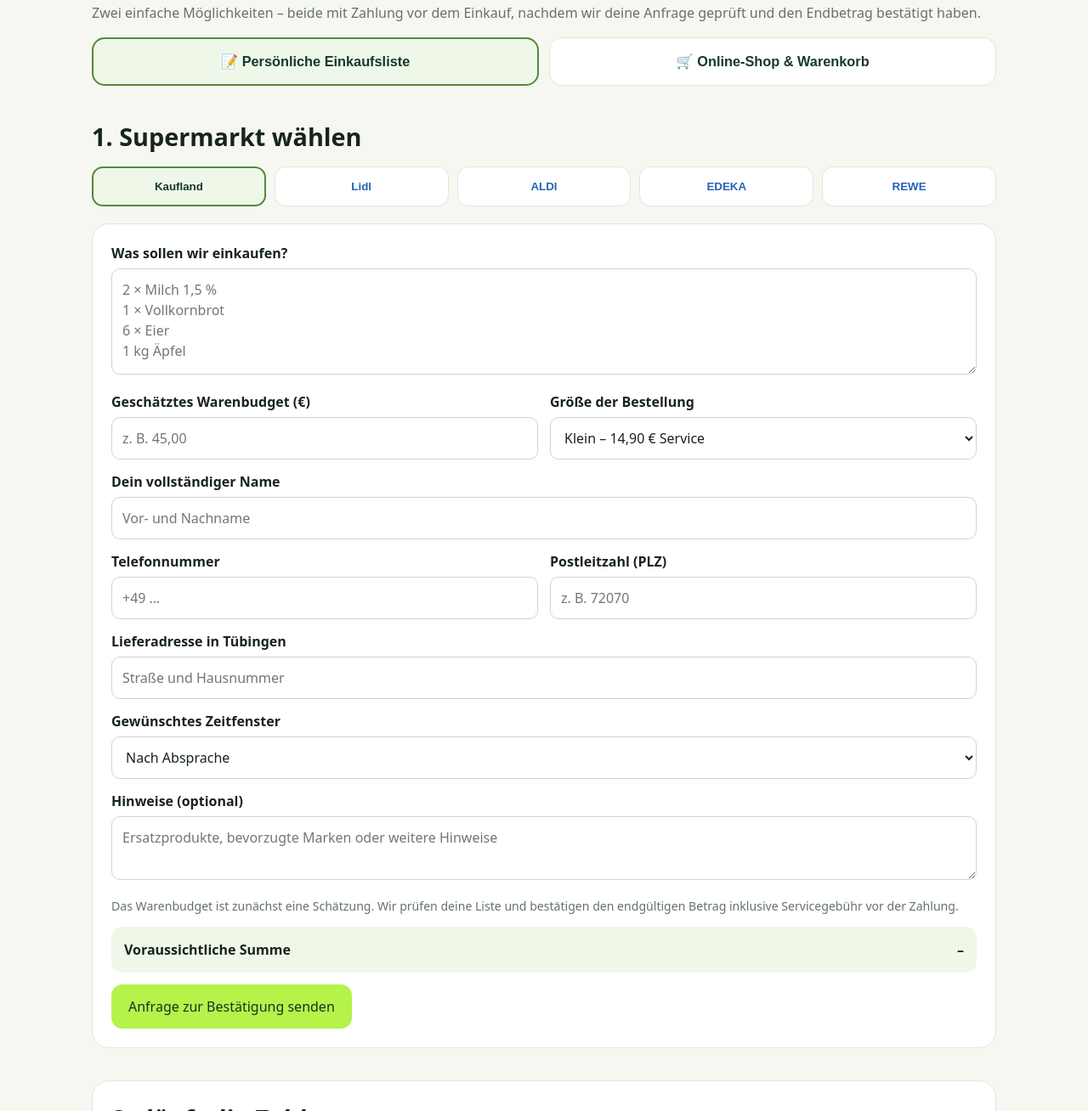
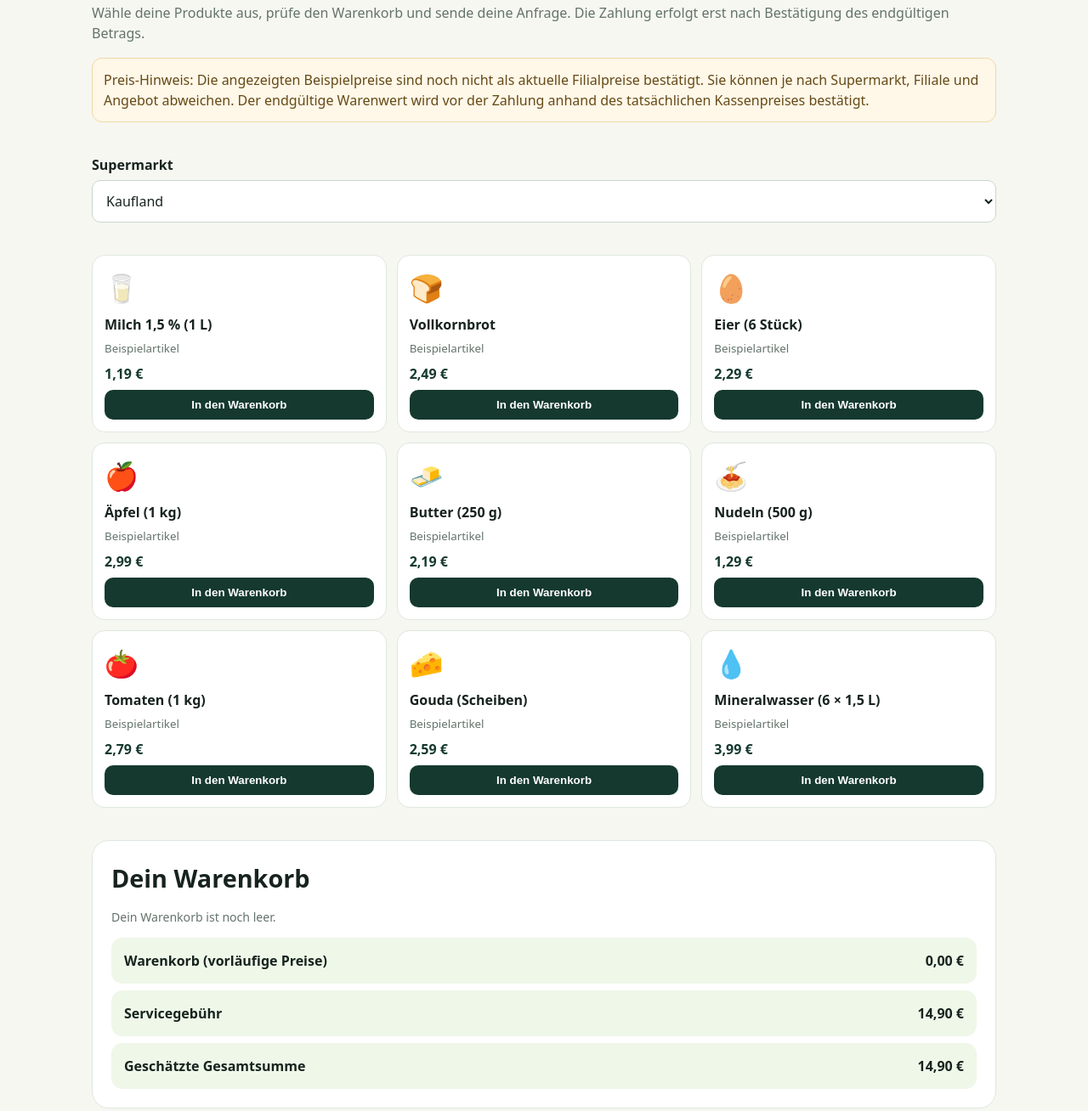
Before and after one commit to Bringio/Bringio, a plain HTML site: page index.html in a window 1280 px wide. Shown: the part 585-1893 px from the top of the page at 85% size. Drawn offline with Linux system fonts and the light colour scheme.

Commit message:
Add files via upload

```diff
--- a/index.html
+++ b/index.html
@@ -18,38 +18,18 @@ main{max-width:1100px;margin:auto;padding:26px 18px 70px}.hero{background:linear
 </style>
 </head>
 <body>
-<header><div class="nav"><div class="brand">BRING<span>IO</span></div><small>Persönlicher Einkaufsservice · Tübingen</small></div></header>
+<header><div class="nav"><div class="brand">BRING<span>IO</span></div><small>Online-Shop · Tübingen</small></div></header>
 <main>
-<section class="hero"><div class="eyebrow">Einkaufen leicht gemacht</div><h1>Dein Einkauf.<br>Direkt zu dir.</h1><p>Wähle deinen Weg: Schicke uns deine persönliche Einkaufsliste oder stelle deinen Warenkorb im BRINGIO-Shop zusammen.</p><a class="btn" href="#bestellen">Jetzt Einkauf starten</a></section>
+<section class="hero"><div class="eyebrow">Einkaufen leicht gemacht</div><h1>Dein Einkauf.<br>Direkt zu dir.</h1><p>Wähle Produkte aus dem BRINGIO-Shop, lege sie in deinen Warenkorb und sende deine Anfrage.</p><a class="btn" href="#bestellen">Jetzt Einkauf starten</a></section>
 
-<section class="section" id="bestellen"><h2>Wie möchtest du bestellen?</h2><p class="sub">Zwei einfache Möglichkeiten – beide mit Zahlung vor dem Einkauf, nachdem wir deine Anfrage geprüft und den Endbetrag bestätigt haben.</p>
-<div class="switch"><button id="tab-list" class="active" type="button">📝 Persönliche Einkaufsliste</button><button id="tab-shop" type="button">🛒 Online-Shop & Warenkorb</button></div>
+<section class="section" id="bestellen"><h2>Online-Shop & Warenkorb</h2><p class="sub">Wähle deine Produkte aus, prüfe den Warenkorb und sende deine Anfrage. Die Zahlung erfolgt erst nach Bestätigung des endgültigen Betrags.</p>
+<div id="shop-panel" class="panel active">
 
-<div id="list-panel" class="panel active">
- <div class="section"><h2>1. Supermarkt wählen</h2><div class="shops" id="shops">
- <button class="shop" type="button" aria-pressed="true">Kaufland</button><button class="shop" type="button" aria-pressed="false">Lidl</button><button class="shop" type="button" aria-pressed="false">ALDI</button><button class="shop" type="button" aria-pressed="false">EDEKA</button><button class="shop" type="button" aria-pressed="false">REWE</button></div></div>
- <form id="list-form" class="grid">
-  <div class="full"><label for="items">Was sollen wir einkaufen?</label><textarea id="items" required placeholder="2 × Milch 1,5 %&#10;1 × Vollkornbrot&#10;6 × Eier&#10;1 kg Äpfel"></textarea></div>
-  <div><label for="budget">Geschätztes Warenbudget (€)</label><input id="budget" type="number" min="1" step="0.01" required placeholder="z. B. 45,00"></div>
-  <div><label for="list-size">Größe der Bestellung</label><select id="list-size"><option value="14.90">Klein – 14,90 € Service</option><option value="19.90">Mittel – 19,90 € Service</option><option value="24.90">Groß – 24,90 € Service</option></select></div>
-  <div class="full"><label for="list-name">Dein vollständiger Name</label><input id="list-name" required autocomplete="name" placeholder="Vor- und Nachname"></div>
-  <div><label for="list-phone">Telefonnummer</label><input id="list-phone" required type="tel" autocomplete="tel" placeholder="+49 …"></div>
-  <div><label for="list-postcode">Postleitzahl (PLZ)</label><input id="list-postcode" required inputmode="numeric" autocomplete="postal-code" placeholder="z. B. 72070"></div>
-  <div class="full"><label for="list-address">Lieferadresse in Tübingen</label><input id="list-address" required autocomplete="street-address" placeholder="Straße und Hausnummer"></div>
-  <div class="full"><label for="list-time">Gewünschtes Zeitfenster</label><select id="list-time"><option>Nach Absprache</option><option>Vormittags</option><option>Mittags</option><option>Nachmittags</option><option>Abends</option></select></div>
-  <div class="full"><label for="list-notes">Hinweise (optional)</label><textarea id="list-notes" style="min-height:75px" placeholder="Ersatzprodukte, bevorzugte Marken oder weitere Hinweise"></textarea></div>
-  <div class="full hint">Das Warenbudget ist zunächst eine Schätzung. Wir prüfen deine Liste und bestätigen den endgültigen Betrag inklusive Servicegebühr vor der Zahlung.</div>
-  <div class="full fee"><span>Voraussichtliche Summe</span><strong id="list-total">–</strong></div>
-  <div class="full"><button class="btn" type="submit">Anfrage zur Bestätigung senden</button></div>
- </form>
-</div>
-
-<div id="shop-panel" class="panel">
- <div class="warning">Beispielkatalog: Die angezeigten Preise sind Platzhalter zur Demonstration und keine aktuellen Supermarktpreise. Vor dem offiziellen Start müssen sie geprüft und gepflegt werden.</div>
- <div class="section"><label for="catalog-shop">Supermarkt</label><select id="catalog-shop"><option>Kaufland</option><option>Lidl</option><option>ALDI</option><option>EDEKA</option><option>REWE</option></select></div>
+ <div class="warning">Preis-Hinweis: Die angezeigten Beispielpreise sind noch nicht als aktuelle Filialpreise bestätigt. Sie können je nach Supermarkt, Filiale und Angebot abweichen. Der endgültige Warenwert wird vor der Zahlung anhand des tatsächlichen Kassenpreises bestätigt.</div>
+ <div class="section"><label for="catalog-shop">Supermarkt</label><select id="catalog-shop"><option>Kaufland</option><option>Lidl</option><option>ALDI</option><option>REWE</option></select></div>
  <div class="products section" id="products"></div>
  <div class="catalogbox section"><h2>Dein Warenkorb</h2><div id="cart"><p class="hint">Dein Warenkorb ist noch leer.</p></div>
-  <div class="fee" style="margin-top:14px"><span>Warenkorb (Beispielpreise)</span><strong id="cart-subtotal">0,00 €</strong></div>
+  <div class="fee" style="margin-top:14px"><span>Warenkorb (vorläufige Preise)</span><strong id="cart-subtotal">0,00 €</strong></div>
   <div class="fee" style="margin-top:8px"><span>Servicegebühr</span><strong>14,90 €</strong></div>
   <div class="total" style="margin-top:8px"><span>Geschätzte Gesamtsumme</span><strong id="cart-total">14,90 €</strong></div>
  </div>
@@ -62,21 +42,15 @@ main{max-width:1100px;margin:auto;padding:26px 18px 70px}.hero{background:linear
   <div class="full"><button class="btn" type="submit">Warenkorb-Anfrage senden</button></div>
  </form>
 </div>
-<div class="card section"><h2>So läuft die Zahlung</h2><p>1. Du sendest deine Anfrage. 2. BRINGIO prüft Verfügbarkeit, Warenkosten, Lieferzeit und Servicegebühr. 3. Du erhältst den bestätigten Gesamtbetrag und einen sicheren Zahlungslink. 4. Erst nach erfolgreicher Zahlung starten wir den Einkauf.</p><p class="fineprint">Die Anfrage allein löst keine Zahlung aus. Die Beispielpreise im Online-Shop müssen vor dem echten Betrieb aktualisiert werden. Bitte keine Kartendaten per WhatsApp senden.</p></div>
+<div class="card section"><h2>So läuft die Zahlung</h2><p>1. Du sendest deine Anfrage. 2. BRINGIO prüft Verfügbarkeit, Warenkosten, Lieferzeit und Servicegebühr. 3. Du erhältst den bestätigten Gesamtbetrag und einen sicheren Zahlungslink. 4. Erst nach erfolgreicher Zahlung starten wir den Einkauf.</p><p class="fineprint">Die Anfrage allein löst keine Zahlung aus. Die Produktpreise werden vor dem offiziellen Start anhand der ausgewählten Märkte geprüft und aktualisiert. Bitte keine Kartendaten per WhatsApp senden.</p></div>
 </section>
 <section class="section card"><h2>Persönlich. Einfach. Zuverlässig.</h2><p>BRINGIO startet in Tübingen. Du erhältst eine transparente Abrechnung und den originalen Kassenbon.</p><p class="fineprint">BRINGIO befindet sich im Aufbau. Verbindliche Bestellungen und Zahlungen werden erst angenommen, sobald Zahlungsabwicklung, rechtliche Angaben und Servicebetrieb vollständig eingerichtet sind.</p></section>
 </main>
 <footer><strong>BRINGIO</strong><br>Dein Einkauf. Direkt zu dir.<br><small>© BRINGIO · Tübingen</small></footer>
 <script>
 const WA='491777064275';
-let selectedShop='Kaufland';
 const $=id=>document.getElementById(id);
 function euro(n){return n.toLocaleString('de-DE',{style:'currency',currency:'EUR'});}
-function showTab(which){$('tab-list').classList.toggle('active',which==='list');$('tab-shop').classList.toggle('active',which==='shop');$('list-panel').classList.toggle('active',which==='list');$('shop-panel').classList.toggle('active',which==='shop');}
-$('tab-list').onclick=()=>showTab('list');$('tab-shop').onclick=()=>showTab('shop');
-document.querySelectorAll('.shop').forEach(b=>b.addEventListener('click',()=>{document.querySelectorAll('.shop').forEach(x=>x.setAttribute('aria-pressed','false'));b.setAttribute('aria-pressed','true');selectedShop=b.textContent;}));
-function updateListTotal(){const budget=Number($('budget').value)||0;const fee=Number($('list-size').value);$('list-total').textContent=budget?euro(budget+fee):'–';}
-$('budget').addEventListener('input',updateListTotal);$('list-size').addEventListener('change',updateListTotal);
 const catalog=[
  {id:'milk',emoji:'🥛',name:'Milch 1,5 % (1 L)',price:1.19},
  {id:'bread',emoji:'🍞',name:'Vollkornbrot',price:2.49},
@@ -98,8 +72,7 @@ function renderCart(){
 }
 $('cart').addEventListener('click',e=>{let id=e.target.dataset.plus||e.target.dataset.minus;if(!id)return;cart[id]=(cart[id]||0)+(e.target.dataset.plus?1:-1);if(cart[id]<=0)delete cart[id];renderCart();});
 function sendWhatsApp(message){window.open('https://wa.me/'+WA+'?text='+encodeURIComponent(message),'_blank','noopener');}
-$('list-form').addEventListener('submit',e=>{e.preventDefault();const budget=Number($('budget').value);const fee=Number($('list-size').value);const msg=`Hallo BRINGIO! Ich möchte eine persönliche Einkaufsliste anfragen.\\nSupermarkt: ${selectedShop}\\nEinkaufsliste:\\n${$('items').value.trim()}\\nGeschätztes Warenbudget: ${euro(budget)}\\nServicegebühr (vorläufig): ${euro(fee)}\\nGeschätzte Summe: ${euro(budget+fee)}\\nName: ${$('list-name').value.trim()}\\nTelefon: ${$('list-phone').value.trim()}\\nLieferadresse: ${$('list-address').value.trim()}\\nPLZ: ${$('list-postcode').value.trim()}\\nGewünschtes Zeitfenster: ${$('list-time').value}\\nHinweise: ${$('list-notes').value.trim()||'Keine'}\\n\\nBitte prüft die Anfrage und sendet mir den bestätigten Gesamtbetrag sowie einen sicheren Zahlungslink. Ich weiß, dass dies noch keine verbindliche Bestellung ist.`;sendWhatsApp(msg);});
-$('shop-form').addEventListener('submit',e=>{e.preventDefault();const entries=catalog.filter(p=>cart[p.id]>0);if(!entries.length){alert('Bitte füge zuerst Produkte zum Warenkorb hinzu.');return;}const subtotal=entries.reduce((s,p)=>s+p.price*cart[p.id],0);const lines=entries.map(p=>`${cart[p.id]} × ${p.name} (${euro(p.price)} je Stück)` ).join('\n');const msg=`Hallo BRINGIO! Ich möchte eine Warenkorb-Anfrage senden.\nSupermarkt: ${$('catalog-shop').value}\nWarenkorb:\n${lines}\nWarenwert nach Beispielpreisen: ${euro(subtotal)}\nServicegebühr (vorläufig): 14,90 €\nGeschätzte Summe: ${euro(subtotal+14.90)}\nName: ${$('shop-name').value.trim()}\nTelefon: ${$('shop-phone').value.trim()}\nLieferadresse: ${$('shop-address').value.trim()}, ${$('shop-postcode').value.trim()} Tübingen\nHinweise: ${$('shop-notes').value.trim()||'Keine'}\n\nBitte bestätigt Verfügbarkeit und Endbetrag und sendet mir einen sicheren Zahlungslink. Ich weiß, dass dies noch keine verbindliche Bestellung ist.`;sendWhatsApp(msg);});
+$('shop-form').addEventListener('submit',e=>{e.preventDefault();const entries=catalog.filter(p=>cart[p.id]>0);if(!entries.length){alert('Bitte füge zuerst Produkte zum Warenkorb hinzu.');return;}const subtotal=entries.reduce((s,p)=>s+p.price*cart[p.id],0);const lines=entries.map(p=>`${cart[p.id]} × ${p.name} (${euro(p.price)} je Stück)` ).join('\n');const msg=`Hallo BRINGIO! Ich möchte eine Warenkorb-Anfrage senden.\nSupermarkt: ${$('catalog-shop').value}\nWarenkorb:\n${lines}\nVorläufiger Warenwert: ${euro(subtotal)}\nServicegebühr (vorläufig): 14,90 €\nGeschätzte Summe: ${euro(subtotal+14.90)}\nName: ${$('shop-name').value.trim()}\nTelefon: ${$('shop-phone').value.trim()}\nLieferadresse: ${$('shop-address').value.trim()}, ${$('shop-postcode').value.trim()} Tübingen\nHinweise: ${$('shop-notes').value.trim()||'Keine'}\n\nBitte bestätigt Verfügbarkeit und Endbetrag und sendet mir einen sicheren Zahlungslink. Ich weiß, dass dies noch keine verbindliche Bestellung ist.`;sendWhatsApp(msg);});
 if('serviceWorker' in navigator)window.addEventListener('load',()=>navigator.serviceWorker.register('./sw.js').catch(()=>{}));
 </script>
 </body></html>
```
Also changed, not shown: README.txt.
